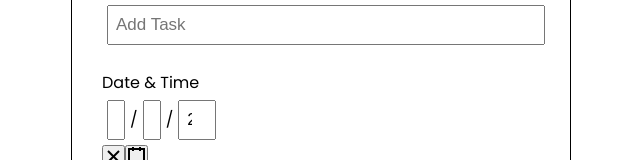
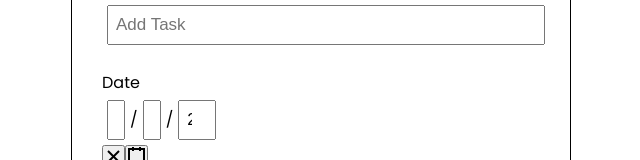
Before and after one commit to chewern/task-manager, a React (Create React App) app: page / in a window 1280 px wide. Both pictures are taken after a click on the button "Add". Shown: the part 159-319 px from the top of the page, without its empty margins (319-959 px from the left). Built offline with nearby package versions, Linux system fonts and the light colour scheme; data requests are answered from the project's data file.

Commit message:
Add, Delete, Get all tested ok

```diff
--- a/src/App.js
+++ b/src/App.js
@@ -11,6 +11,7 @@ const App = () => {
   useEffect(() => {
     const getTasks = async () => {
       const getFromServer = await fetchTasks();
+      console.log(getFromServer);
       setTasks(getFromServer);
     };
 
@@ -45,7 +46,7 @@ const App = () => {
 
     const updatedTasks = await res.json();
     console.log(updatedTasks);
-    setTasks([updatedTasks]); //updating frontend
+    setTasks(updatedTasks); //updating frontend
   };
 
   //Delete task
--- a/src/components/AddTask.js
+++ b/src/components/AddTask.js
@@ -40,7 +40,7 @@ const AddTask = ({ onAdd }) => {
         />
       </div>
       <div className="form-control">
-        <label>Date & Time</label>
+        <label>Date</label>
         <DatePicker
           //type="text"
           //placeholder="Add Date & Time"
```
